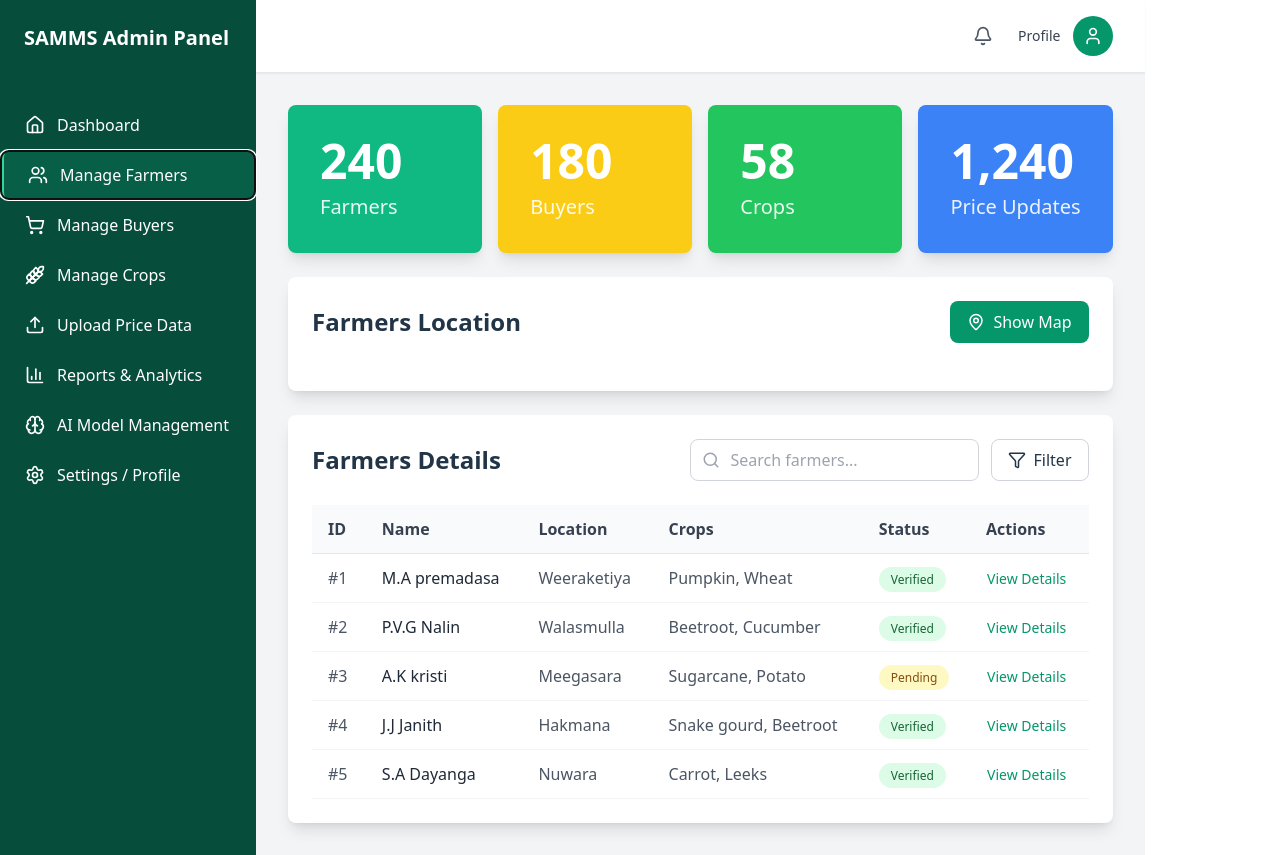
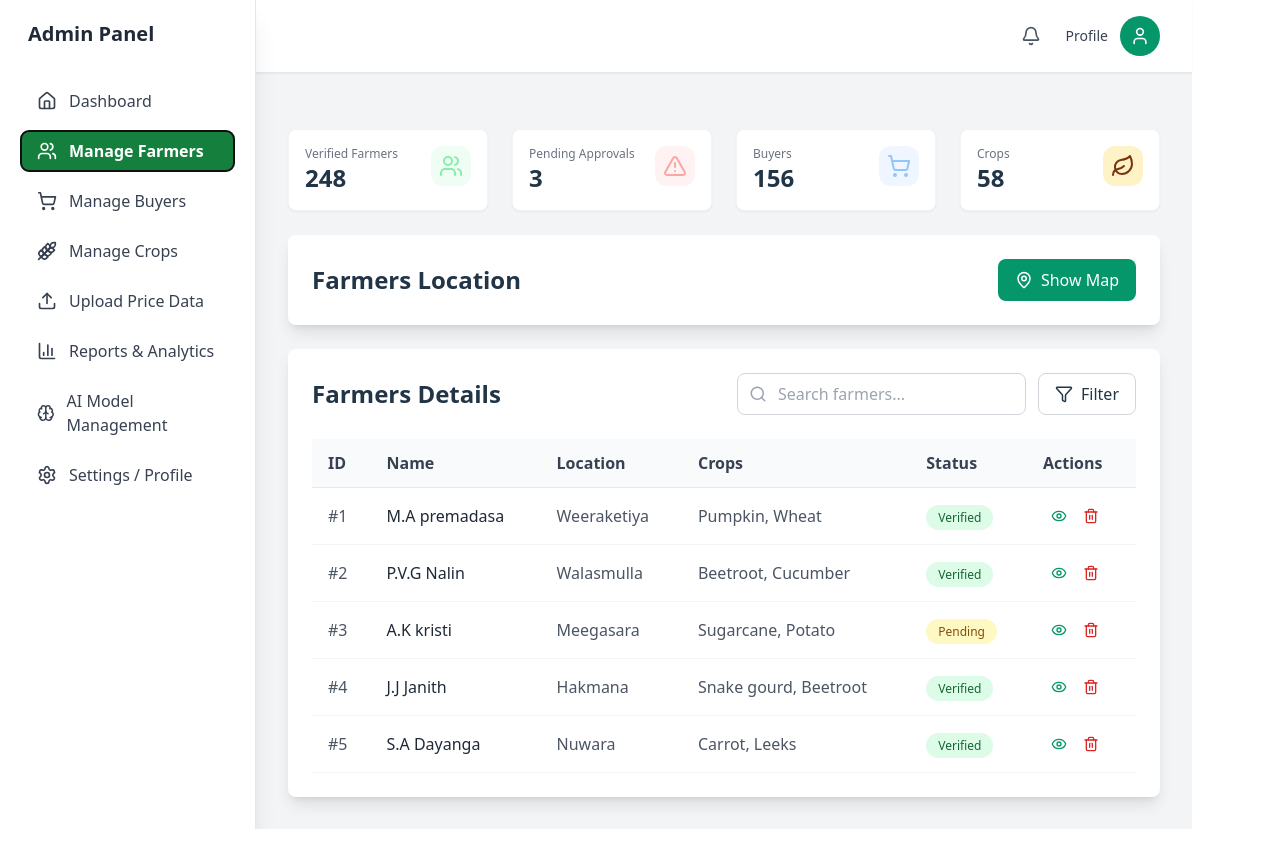
Before and after one commit to InduJay123/SmartAgriMarket, a React (Vite) app: page / in a window 1280 px wide. Both pictures are taken after a click on the button "Manage Farmers". After the commit the page ends 829 px from the top, so only its background shows below. Built offline with nearby package versions, Linux system fonts and the light colour scheme.

Commit message:
Manage Farmers update

```diff
--- a/src/components/admin/Sidebar.tsx
+++ b/src/components/admin/Sidebar.tsx
@@ -21,25 +21,42 @@ const menuItems = [
 export default function Sidebar({ activeTab, setActiveTab, isOpen, toggleSidebar }: SidebarProps) {
   return (
     <>
+      {/* MOBILE TOGGLE BUTTON */}
       <button
         onClick={toggleSidebar}
-        className="lg:hidden fixed top-4 left-4 z-50 p-2 bg-emerald-700 text-white rounded-lg shadow-lg"
+        className="lg:hidden fixed top-4 left-4 z-50 p-2 bg-green-700 text-white rounded-lg shadow-lg"
       >
         {isOpen ? <X size={24} /> : <Menu size={24} />}
       </button>
 
+      {/* OVERLAY */}
+      {isOpen && (
+        <div
+          className="fixed inset-0 bg-black/40 z-30 lg:hidden"
+          onClick={toggleSidebar}
+        />
+      )}
+
+      {/* SIDEBAR */}
       <div
-        className={`fixed lg:static inset-y-0 left-0 z-40 w-64 bg-emerald-900 text-white transform transition-transform duration-300 ease-in-out ${
-          isOpen ? 'translate-x-0' : '-translate-x-full lg:translate-x-0'
-        }`}
+        className={`
+          fixed lg:static inset-y-0 left-0 z-40 w-64 bg-white border-r shadow-xl p-5
+          transform transition-transform duration-300
+          ${isOpen ? "translate-x-0" : "-translate-x-full lg:translate-x-0"}
+        `}
       >
-        <div className="p-6">
-          <h1 className="text-xl font-bold">SAMMS Admin Panel</h1>
+        {/* HEADER */}
+        <div className="mb-8 px-2">
+          <h1 className="text-xl font-bold text-gray-800">Admin Panel</h1>
+
         </div>
 
-        <nav className="mt-6">
+        {/* NAVIGATION */}
+        <nav className="space-y-2">
           {menuItems.map((item) => {
             const Icon = item.icon;
+            const active = activeTab === item.id;
+
             return (
               <button
                 key={item.id}
@@ -47,11 +64,13 @@ export default function Sidebar({ activeTab, setActiveTab, isOpen, toggleSidebar
                   setActiveTab(item.id);
                   if (window.innerWidth < 1024) toggleSidebar();
                 }}
-                className={`w-full flex items-center gap-3 px-6 py-3 transition-colors ${
-                  activeTab === item.id
-                    ? 'bg-emerald-800 border-l-4 border-emerald-400'
-                    : 'hover:bg-emerald-800'
-                }`}
+                className={`
+                  flex items-center gap-3 w-full px-4 py-2 rounded-lg transition-colors text-left
+                  ${active
+                    ? "bg-green-700 text-white font-semibold"
+                    : "text-gray-700 hover:bg-gray-200 hover:text-black"
+                  }
+                `}
               >
                 <Icon size={20} />
                 <span>{item.label}</span>
@@ -60,13 +79,6 @@ export default function Sidebar({ activeTab, setActiveTab, isOpen, toggleSidebar
           })}
         </nav>
       </div>
-
-      {isOpen && (
-        <div
-          className="fixed inset-0 bg-black bg-opacity-50 z-30 lg:hidden"
-          onClick={toggleSidebar}
-        />
-      )}
     </>
   );
 }
--- a/src/components/admin/StatCard.tsx
+++ /dev/null
@@ -1,21 +0,0 @@
-interface StatCardProps {
-  value: string;
-  label: string;
-  color: 'emerald' | 'yellow' | 'green' | 'blue';
-}
-
-const colorClasses = {
-  emerald: 'bg-emerald-500',
-  yellow: 'bg-yellow-400',
-  green: 'bg-green-500',
-  blue: 'bg-blue-500',
-};
-
-export default function StatCard({ value, label, color }: StatCardProps) {
-  return (
-    <div className={`${colorClasses[color]} rounded-lg shadow-lg p-6 lg:p-8 text-white`}>
-      <div className="text-4xl lg:text-5xl font-bold mb-2">{value}</div>
-      <div className="text-lg lg:text-xl font-medium opacity-90">{label}</div>
-    </div>
-  );
-}
--- a/src/pages/Admin.tsx
+++ b/src/pages/Admin.tsx
@@ -1,4 +1,3 @@
-import { Settings } from 'lucide-react';
 import { useState } from 'react';
 import Header from '../components/admin/Header';
 import AIModel from './AIModel';
@@ -10,6 +9,7 @@ import Reports from './Reports';
 import UploadPrice from './UploadPrice';
 import Sidebar from '../components/admin/Sidebar';
 import AdminDashboard from './AdminDashboard';
+import Settings from './Settings';
 
 
 const Admin:React.FC = () => {
@@ -37,7 +37,7 @@ const Admin:React.FC = () => {
       case 'ai':
         return <AIModel />;
       case 'settings':
-        return <Settings />;
+        return <Settings/>;
       default:
         return <Dashboard />;
     }
--- a/src/pages/AdminDashboard.tsx
+++ b/src/pages/AdminDashboard.tsx
@@ -1,6 +1,6 @@
 import { LineChart, BarChart,Users, AlertTriangle, ShoppingCart, Leaf, CheckCircle, Eye, XCircle } from "lucide-react";
 import ActivityTable from "../components/admin/ActivityTable";
-import TopCard from "./TopCard";
+import TopCard from "../components/admin/TopCard";
 import { DialogTrigger } from "@radix-ui/react-dialog";
 import * as Dialog from "@radix-ui/react-dialog";
 
--- a/src/pages/ManageBuyers.tsx
+++ b/src/pages/ManageBuyers.tsx
@@ -33,13 +33,13 @@ export default function ManageBuyers() {
         <div className="overflow-x-auto">
           <table className="w-full min-w-[600px]">
             <thead>
-              <tr className="border-b border-gray-200 bg-gray-50">
-                <th className="text-left py-3 px-4 font-semibold text-gray-700">ID</th>
-                <th className="text-left py-3 px-4 font-semibold text-gray-700">Name</th>
-                <th className="text-left py-3 px-4 font-semibold text-gray-700">Type</th>
-                <th className="text-left py-3 px-4 font-semibold text-gray-700">Location</th>
-                <th className="text-left py-3 px-4 font-semibold text-gray-700">Status</th>
-                <th className="text-left py-3 px-4 font-semibold text-gray-700">Actions</th>
+              <tr className="border-b border-gray-200 bg-gray-50 font-semibold text-gray-700">
+                <th className="text-left py-3 px-4">ID</th>
+                <th className="text-left py-3 px-4 ">Name</th>
+                <th className="text-left py-3 px-4 ">Type</th>
+                <th className="text-left py-3 px-4 ">Location</th>
+                <th className="text-left py-3 px-4 ">Status</th>
+                <th className="text-left py-3 px-4 ">Actions</th>
               </tr>
             </thead>
             <tbody>
--- a/src/pages/ManageCrops.tsx
+++ b/src/pages/ManageCrops.tsx
@@ -1,4 +1,4 @@
-import { Search, Plus } from 'lucide-react';
+import { Search, Filter, Trash2 } from 'lucide-react';
 
 const crops = [
   { id: 1, name: 'Cowpea', category: 'Grain', season: 'Yala', avgPrice: 'Rs: 500/quintal' },
@@ -23,9 +23,9 @@ export default function ManageCrops() {
                 className="w-full pl-10 pr-4 py-2 border border-gray-300 rounded-lg focus:outline-none focus:ring-2 focus:ring-emerald-500"
               />
             </div>
-            <button className="flex items-center justify-center gap-2 px-4 py-2 bg-emerald-600 text-white rounded-lg hover:bg-emerald-700 transition-colors">
-              <Plus size={18} />
-              Add Crop
+            <button className="flex items-center justify-center gap-2 px-4 py-2 border border-gray-300 rounded-lg hover:bg-gray-50 transition-colors">
+              <Filter size={18} />
+              Filter
             </button>
           </div>
         </div>
@@ -33,29 +33,27 @@ export default function ManageCrops() {
         <div className="overflow-x-auto">
           <table className="w-full min-w-[600px]">
             <thead>
-              <tr className="border-b border-gray-200 bg-gray-50">
-                <th className="text-left py-3 px-4 font-semibold text-gray-700">ID</th>
-                <th className="text-left py-3 px-4 font-semibold text-gray-700">Crop Name</th>
-                <th className="text-left py-3 px-4 font-semibold text-gray-700">Category</th>
-                <th className="text-left py-3 px-4 font-semibold text-gray-700">Season</th>
-                <th className="text-left py-3 px-4 font-semibold text-gray-700">Avg Price</th>
-                <th className="text-left py-3 px-4 font-semibold text-gray-700">Actions</th>
+              <tr className="border-b border-gray-200 bg-gray-50 font-semibold text-gray-700">
+                <th className="text-left py-3 px-4 ">ID</th>
+                <th className="text-left py-3 px-4 ">Crop Name</th>
+                <th className="text-left py-3 px-4 ">Category</th>
+                <th className="text-left py-3 px-4 ">Season</th>
+                <th className="text-left py-3 px-4 ">Avg Price</th>
+                <th className="text-left py-3 px-4 ">Actions</th>
               </tr>
             </thead>
             <tbody>
               {crops.map((crop) => (
-                <tr key={crop.id} className="border-b border-gray-100 hover:bg-gray-50">
-                  <td className="py-3 px-4 text-gray-600">#{crop.id}</td>
+                <tr key={crop.id} className="border-b border-gray-100 hover:bg-gray-50 text-gray-600 text-sm">
+                  <td className="py-3 px-4 ">#{crop.id}</td>
                   <td className="py-3 px-4 text-gray-800 font-medium">{crop.name}</td>
-                  <td className="py-3 px-4 text-gray-600">{crop.category}</td>
-                  <td className="py-3 px-4 text-gray-600">{crop.season}</td>
-                  <td className="py-3 px-4 text-gray-600">{crop.avgPrice}</td>
-                  <td className="py-3 px-4 space-x-2">
-                    <button className="text-emerald-600 hover:text-emerald-800 font-medium text-sm">
-                      Edit
-                    </button>
-                    <button className="text-red-600 hover:text-red-800 font-medium text-sm">
-                      Delete
+                  <td className="py-3 px-4 ">{crop.category}</td>
+                  <td className="py-3 px-4">{crop.season}</td>
+                  <td className="py-3 px-4">{crop.avgPrice}</td>
+                  <td className="py-3 px-4 text-center">
+
+                    <button className="text-red-600 hover:bg-red-200 p-2 hover:text-red-800 border-none">
+                      <Trash2 size={16}/>
                     </button>
                   </td>
                 </tr>
--- a/src/pages/ManageFarmers.tsx
+++ b/src/pages/ManageFarmers.tsx
@@ -1,6 +1,6 @@
 import { useState } from 'react';
-import { MapPin, Search, Filter } from 'lucide-react';
-import StatCard from '../components/admin/StatCard';
+import { MapPin, Search, Filter, AlertTriangle, Leaf, ShoppingCart, Users, Eye, Trash2 } from 'lucide-react';
+import TopCard from '../components/admin/TopCard';
 
 
 const farmers = [
@@ -11,20 +11,61 @@ const farmers = [
   { id: 5, name: 'S.A Dayanga', location: 'Nuwara', crops: 'Carrot, Leeks', verified: true },
 ];
 
-export default function ManageFarmers() {
+const ManageFarmers:React.FC = () => {
+
+  const stats = [
+        {
+            title: "Verified Farmers",
+            value:"248",
+            subTitle:"",
+            icon: Users,
+            color:"text-green-300",
+            bgColor:"bg-green-50"
+        },
+        {
+            title: "Pending Approvals",
+            value:"3",
+            subTitle:"",
+            icon:AlertTriangle,
+            color:"text-red-300" ,
+            bgColor:"bg-red-50"
+        },
+        {
+            title: "Buyers",
+            value:"156",
+            subTitle:"",
+            icon: ShoppingCart,
+            color:"text-blue-300",
+            bgColor:"bg-blue-50"
+        },
+        {
+            title: "Crops",
+            value:"58",
+            subTitle:"",
+            icon:Leaf,
+            color:"text-amber-900" ,
+            bgColor:"bg-amber-100"
+        },
+  ];
   const [showMap, setShowMap] = useState(false);
 
   return (
     <div className="space-y-6">
-      <div className="grid grid-cols-1 sm:grid-cols-2 lg:grid-cols-4 gap-4">
-        <StatCard value="240" label="Farmers" color="emerald" />
-        <StatCard value="180" label="Buyers" color="yellow" />
-        <StatCard value="58" label="Crops" color="green" />
-        <StatCard value="1,240" label="Price Updates" color="blue" />
+      <div className="grid grid-cols-1 sm:grid-cols-2 lg:grid-cols-4 gap-4 sm:gap-6 mt-6">
+        {stats.map((stat, index) => (
+          <TopCard key={index}
+            title={stat.title}
+            description={stat.value}
+            bottomText={stat.subTitle}
+            icon={stat.icon}
+            iconBgColor={stat.bgColor}
+            iconColor={stat.color}
+          />
+        ))}
       </div>
 
       <div className="bg-white rounded-lg shadow-lg p-4 lg:p-6">
-        <div className="flex flex-col sm:flex-row items-start sm:items-center justify-between gap-4 mb-6">
+        <div className="flex flex-col sm:flex-row items-start sm:items-center justify-between gap-4">
           <h2 className="text-xl lg:text-2xl font-bold">Farmers Location</h2>
           <button
             onClick={() => setShowMap(!showMap)}
@@ -70,13 +111,13 @@ export default function ManageFarmers() {
         <div className="overflow-x-auto">
           <table className="w-full min-w-[600px]">
             <thead>
-              <tr className="border-b border-gray-200 bg-gray-50">
-                <th className="text-left py-3 px-4 font-semibold text-gray-700">ID</th>
-                <th className="text-left py-3 px-4 font-semibold text-gray-700">Name</th>
-                <th className="text-left py-3 px-4 font-semibold text-gray-700">Location</th>
-                <th className="text-left py-3 px-4 font-semibold text-gray-700">Crops</th>
-                <th className="text-left py-3 px-4 font-semibold text-gray-700">Status</th>
-                <th className="text-left py-3 px-4 font-semibold text-gray-700">Actions</th>
+              <tr className="border-b border-gray-200 bg-gray-50  font-semibold text-gray-700">
+                <th className="text-left py-3 px-4">ID</th>
+                <th className="text-left py-3 px-4">Name</th>
+                <th className="text-left py-3 px-4">Location</th>
+                <th className="text-left py-3 px-4">Crops</th>
+                <th className="text-left py-3 px-4">Status</th>
+                <th className="text-left py-3 px-4">Actions</th>
               </tr>
             </thead>
             <tbody>
@@ -98,8 +139,11 @@ export default function ManageFarmers() {
                     </span>
                   </td>
                   <td className="py-3 px-4">
-                    <button className="text-emerald-600 hover:text-emerald-800 font-medium text-sm">
-                      View Details
+                    <button className="text-emerald-600  hover:text-emerald-800 p-2 hover:bg-emerald-200 border-none">
+                      <Eye size={16}/>
+                    </button>
+                    <button className="text-red-600 hover:bg-red-200 p-2 hover:text-red-800 border-none">
+                      <Trash2 size={16}/>
                     </button>
                   </td>
                 </tr>
@@ -111,3 +155,5 @@ export default function ManageFarmers() {
     </div>
   );
 }
+
+export default ManageFarmers;
```
Also changed, not shown: src/components/admin/TopCard.tsx (renamed from src/pages/TopCard.tsx).
